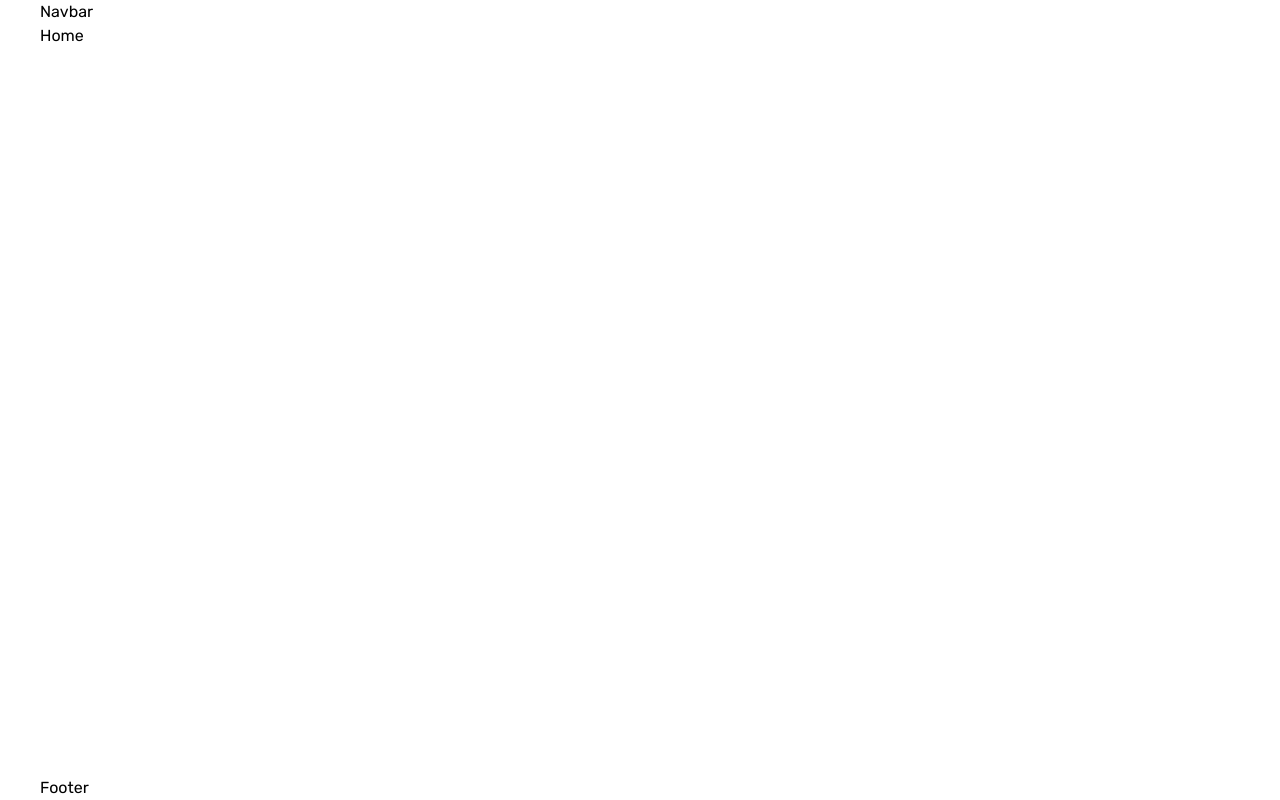
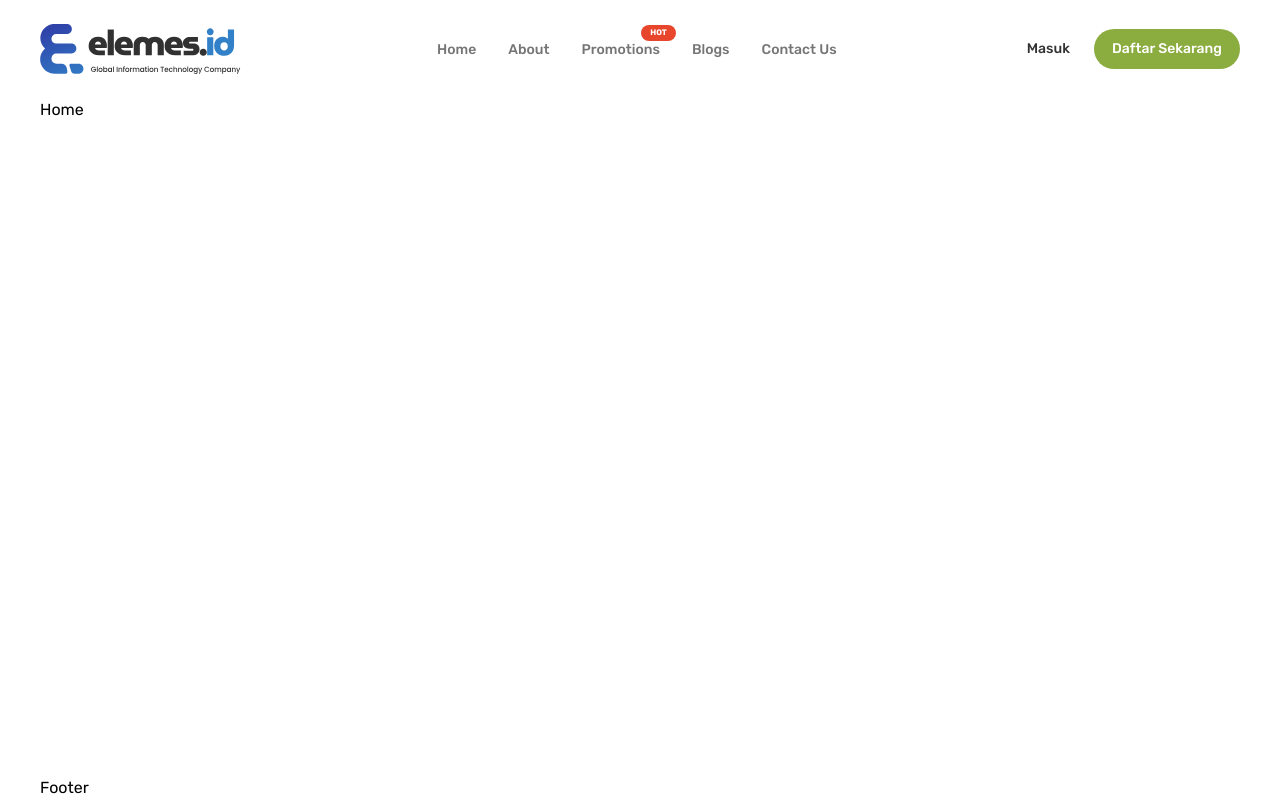
Before and after one commit to ersankarimi/frontend-test-elemes-react-next, a Next.js app: page / in a window 1280 px wide. Built offline with nearby package versions, Linux system fonts and the light colour scheme.

Commit message:
feat: Update Navbar component with responsive navigation links

```diff
--- a/src/components/navbar.jsx
+++ b/src/components/navbar.jsx
@@ -1,3 +1,98 @@
+import cn from "classnames";
+import Image from "next/image";
+import Link from "next/link";
+
+import logoElemesid from "../../public/images/logo-elemesid.svg";
+import { Button } from "./button";
+
+const NAVLINKS = [
+  {
+    label: "Home",
+    href: "/",
+    withBadge: false,
+  },
+  {
+    label: "About",
+    href: "/",
+    withBadge: false,
+  },
+  {
+    label: "Promotions",
+    href: "/",
+    withBadge: true,
+    badgeLabel: "hot",
+  },
+  {
+    label: "Blogs",
+    href: "/",
+    withBadge: false,
+  },
+  {
+    label: "Contact Us",
+    href: "/",
+    withBadge: false,
+  },
+];
+
 export const Navbar = () => {
-  return <header>Navbar</header>;
+  return (
+    <header className="sticky left-0 top-0 flex items-center justify-between gap-6 px-8 py-6 xl:px-0">
+      <Link
+        href="/"
+        className="block h-[36px] w-[150px] lg:h-[50px] lg:w-[207px]"
+      >
+        <Image
+          src={logoElemesid}
+          alt="Elemes Group Logo"
+          className="h-full w-full object-contain"
+        />
+      </Link>
+
+      <ul className="hidden items-center gap-4 md:flex lg:gap-8">
+        {NAVLINKS.map((navlink) => (
+          <NavlinkItem key={`navlink-item-${navlink.label}`} {...navlink} />
+        ))}
+      </ul>
+
+      <div className="flex items-center gap-4 lg:gap-6">
+        <Link
+          href="/"
+          className="hidden text-sm font-medium text-[#333333] duration-200 hover:brightness-[20%] md:block"
+        >
+          Masuk
+        </Link>
+        <Link href="/">
+          <Button>Daftar Sekarang</Button>
+        </Link>
+      </div>
+    </header>
+  );
 };
+
+export const NavlinkItem = ({
+  label = "",
+  href = "",
+  withBadge = false,
+  badgeLabel = "",
+}) => {
+  return (
+    <li
+      key={`navlink-item-${label}`}
+      className={cn("py-3", {
+        relative: withBadge,
+      })}
+    >
+      {withBadge && (
+        <span className="absolute -right-2.5 -top-0 inline-flex items-center justify-center rounded-lg bg-[#E7462D] px-[9px] py-0.5 text-[8px] font-bold uppercase text-white lg:-right-4">
+          {badgeLabel}
+        </span>
+      )}
+      <Link
+        href={href}
+        className="whitespace-nowrap text-sm font-medium text-[#757575] duration-200 hover:brightness-[20%]"
+      >
+        {label}
+      </Link>
+    </li>
+  );
+};
```
